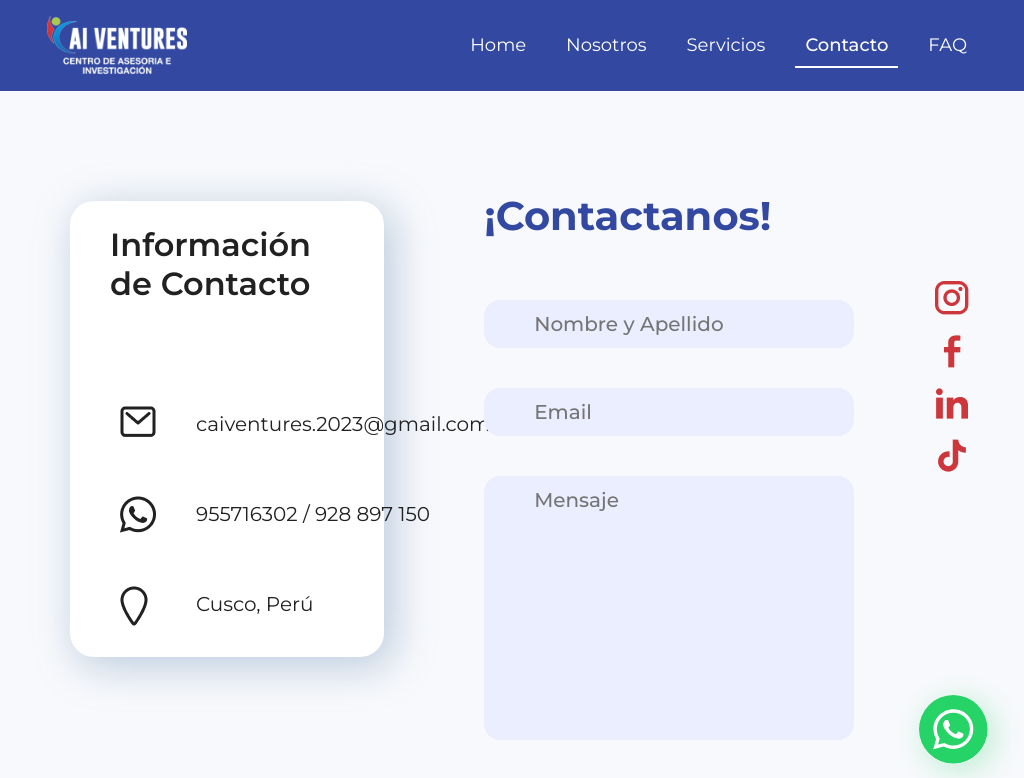
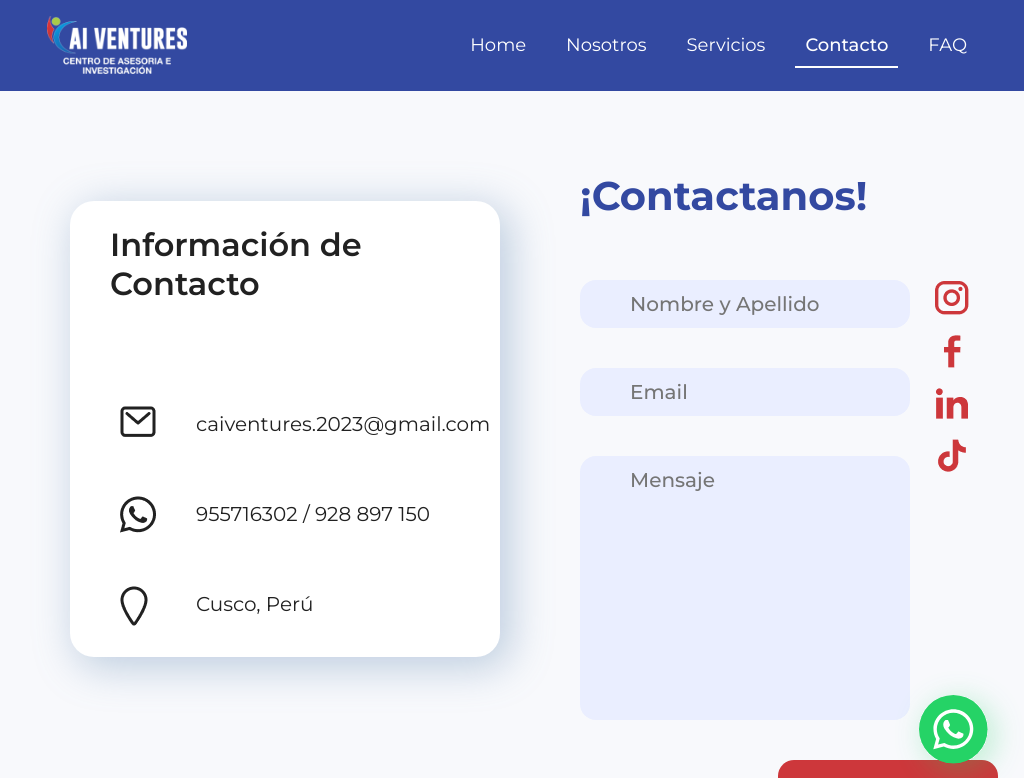
Before and after one commit to justinait/cai-ventures2, a React (Vite) app: page /contact in a window 1024 px wide. Shown: the top 778 px of the page. Built offline with nearby package versions, Linux system fonts and the light colour scheme.

Commit message:
responsive both div

```diff
--- a/src/components/contactCards/card1.css
+++ b/src/components/contactCards/card1.css
@@ -202,7 +202,7 @@
 @media (min-width:768px) and (max-width:1024px) {
     .containerCard {
         display: flex;
-        width: 85%;
+        width: 95%;
         height: 456px;
         padding: 40px;
         flex-direction: column;
@@ -285,3 +285,18 @@
 
 
 }
+@media  (min-width: 1024px) {
+   .cardsubtitletext1{
+    font-size: 20px;
+   }
+   .cardsubtitletext2{
+    font-size: 20px;
+   }
+   .cardsubtitletext3{
+    font-size: 20px;
+   }
+   .containerCard{
+    width: 42vw;
+   }
+
+}
--- a/src/components/contactCards/card2.css
+++ b/src/components/contactCards/card2.css
@@ -97,5 +97,9 @@
 }
 
 @media (min-width: 769px)  and (max-width:1024px){
+    .divContactContainer{
+        width: 100%;
+        margin: 0;
+    }
 
 }
```
